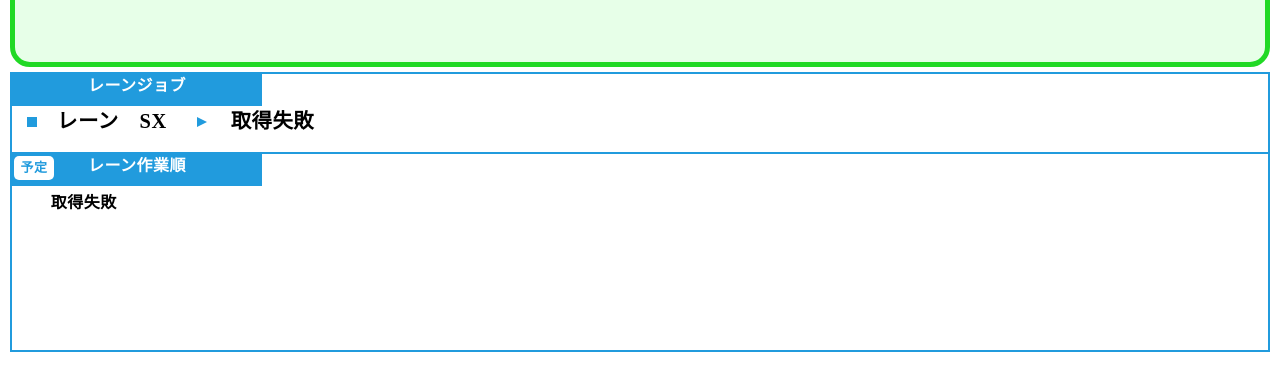
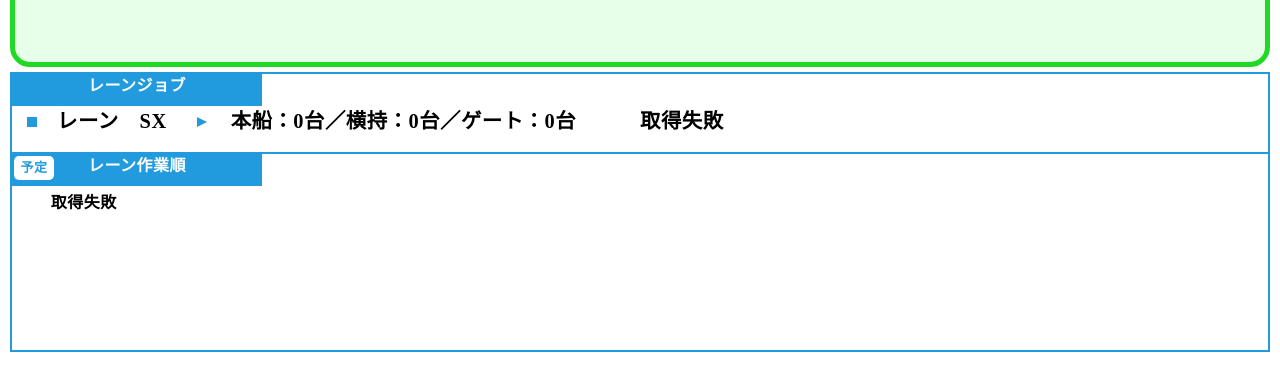
Before and after one commit to mes-shimizu/test, a plain HTML site: page index.html in a window 1280 px wide. Shown: the part 358-748 px from the top of the page. Drawn offline with Linux system fonts and the light colour scheme; a web font is replaced by a local one.

Commit message:
Update index.html

```diff
--- a/index.html
+++ b/index.html
@@ -97,7 +97,7 @@
 			<h2>レーンジョブ</h2>
 			<div>
 				<h3>レーン&emsp;<span>SX</span></h3>
-<!-- 				<p>本船：0台／横持：0台／ゲート：8台</p> -->
+				<p>本船：0台／横持：0台／ゲート：0台</p>
 				<p>取得失敗</p>
 			</div>
 		</div><!--job-->
```
